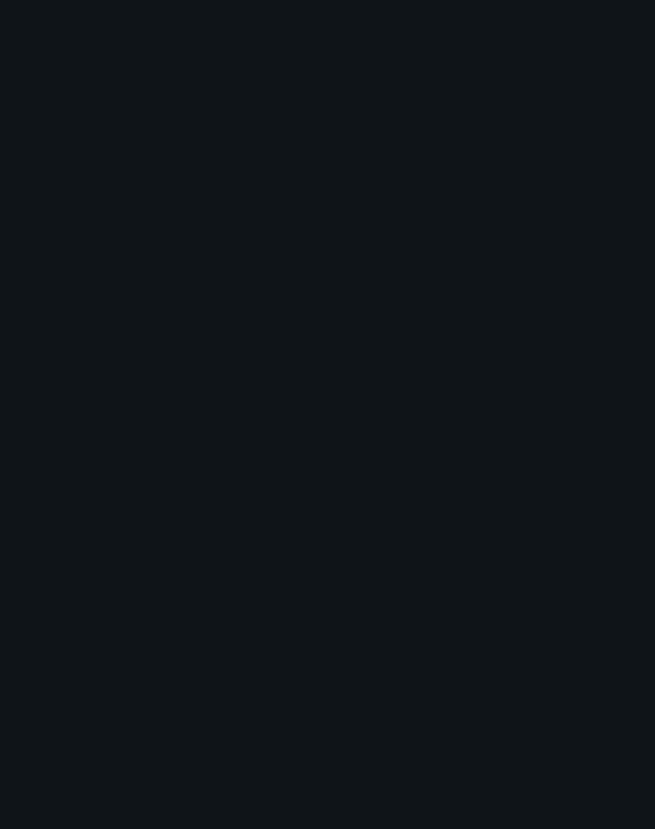
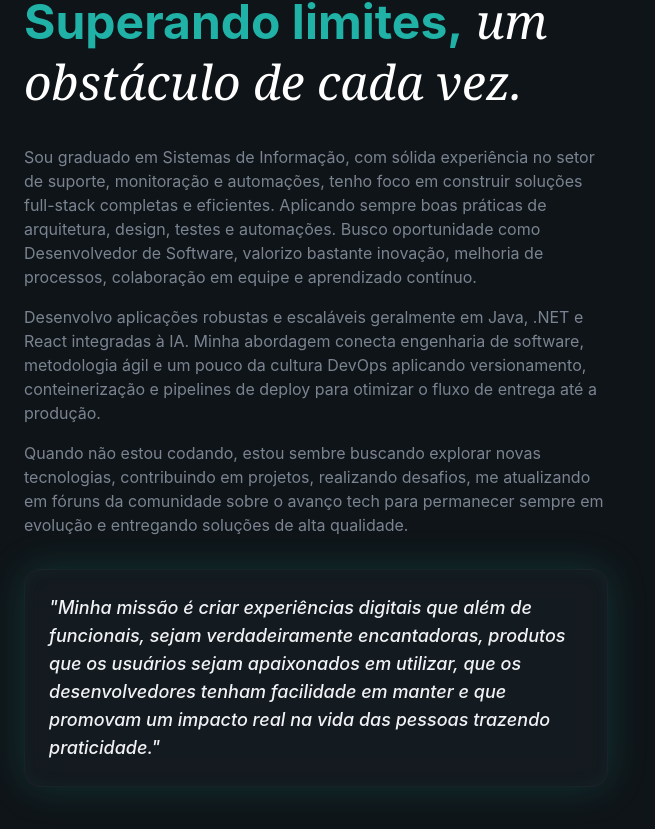
Before and after one commit to AdsonMozart/meu-portfolio, a React (Vite) app: page / in a window 1280 px wide. Shown: the part 1309-2138 px from the top of the page, without its empty margins (0-655 px from the left). Before the commit the page ends 1116 px from the top, so only its background shows below. Built offline with nearby package versions, Linux system fonts and the light colour scheme.

Commit message:
feat: finalizando descritivo, missão e biografia na seção Sobre

```diff
--- a/src/layout/Navbar.jsx
+++ b/src/layout/Navbar.jsx
@@ -57,12 +57,17 @@ export const Navbar = () => {
         <div className ="md:hidden glass-strong animate-fade-in">
           <div className="container mx-auto px-6 py-6 flex flex-col gap-4">
             {navLinks.map((link, index) => (
-              <a href={link.href} key={index} className="text-lg text-muted-foregound hover:text-foreground py-2">
+              <a
+                href={link.href}
+                key={index}
+                onClick={() => setIsMobileMenuOpen(false)}
+                className="text-lg text-muted-foregound hover:text-foreground py-2"
+              >
                 {link.label}
               </a>
               ))}
 
-              <Button size="sm" className="w-full">Contate-me</Button>
+              <Button onClick={() => setIsMobileMenuOpen(false)}>Contate-me</Button>
             </div>
         </div>
       )}
--- a/src/sections/Sobre.jsx
+++ b/src/sections/Sobre.jsx
@@ -1,3 +1,65 @@
+import { Code2 } from "lucide-react";
+
+const highlights = [
+  {
+    icon: Code2,
+    title: "Clean Code",
+    description: "Escrevo código limpo, legível e de fácil manutenção, seguindo boas práticas de desenvolvimento.",
+  },
+];
+
 export const Sobre = () => {
-  return <section></section>;
+  return (
+    <section id="sobre" className="py-32 relative overflow-hidden">
+      <div className="container mx-auto px-6 relative z-10">
+        <div className="grid lg:grid-cols-2 gap-16 items-center">
+          {/* Left Column */}
+          <div className="space-y-8">
+            <div className="animate-fade-in">
+              <span className="text-secondary-foreground text-sm font-medium tracking-wider uppercase">Sobre mim</span>
+            </div>
+
+            <h2 className="text-4xl md:text-5xl font-bold leading-tight animate-fade-in animation-delay-100 text-secondary-foreground">
+              Superando limites,
+              <span className="font-serif italic font-normal text-white">
+                 {" "}
+                 um obstáculo de cada vez.
+              </span>
+            </h2>
+
+            <div className="space-y-4 text-muted-foreground animate-fade-in animation-delay-200">
+              <p>
+                Sou graduado em Sistemas de Informação, com sólida experiência no setor de
+                suporte, monitoração e automações, tenho foco em construir soluções full-stack
+                completas e eficientes. Aplicando sempre boas práticas de arquitetura, design,
+                testes e automações. Busco oportunidade como Desenvolvedor de Software, valorizo
+                bastante inovação, melhoria de processos, colaboração em equipe e aprendizado contínuo.
+              </p>
+              <p>
+                Desenvolvo aplicações robustas e escaláveis geralmente em Java, .NET e React integradas à IA.
+                Minha abordagem conecta engenharia de software, metodologia ágil e um pouco da cultura
+                DevOps aplicando versionamento, conteinerização e pipelines de deploy para otimizar o fluxo
+                de entrega até a produção.
+              </p>
+              <p>
+                Quando não estou codando, estou sembre buscando explorar novas tecnologias, contribuindo
+                em projetos, realizando desafios, me atualizando em fóruns da comunidade sobre o avanço tech
+                para permanecer sempre em evolução e entregando soluções de alta qualidade.
+              </p>
+            </div>
+
+            <div className="glass rounded-2xl p-6 glow-border animate-fade-in animation-delay-300">
+              <p className="text-lg font-medium italic text-foreground">
+                "Minha missão é criar experiências digitais que além de funcionais, sejam verdadeiramente
+                encantadoras, produtos que os usuários sejam apaixonados em utilizar, que os desenvolvedores tenham
+                facilidade em manter e que promovam um impacto real na vida das pessoas trazendo praticidade."
+              </p>
+            </div>
+          </div>
+
+          {/* Right Column */}
+        </div>
+      </div>
+    </section>
+  );
 };
```
